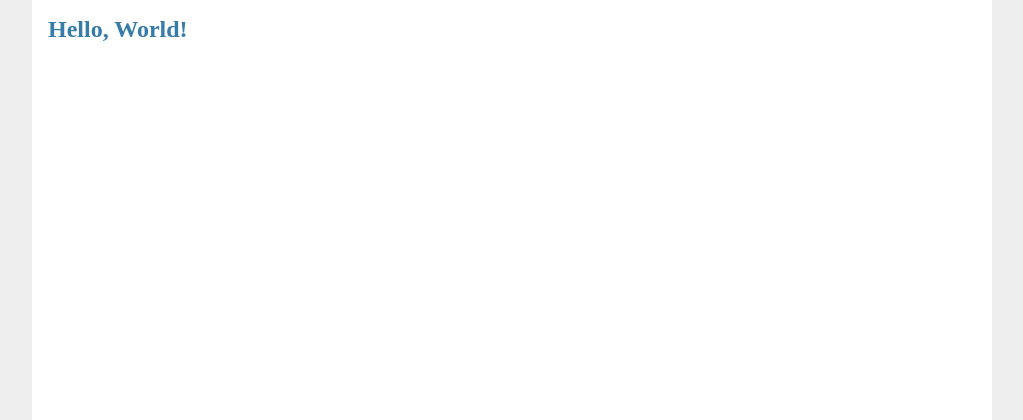
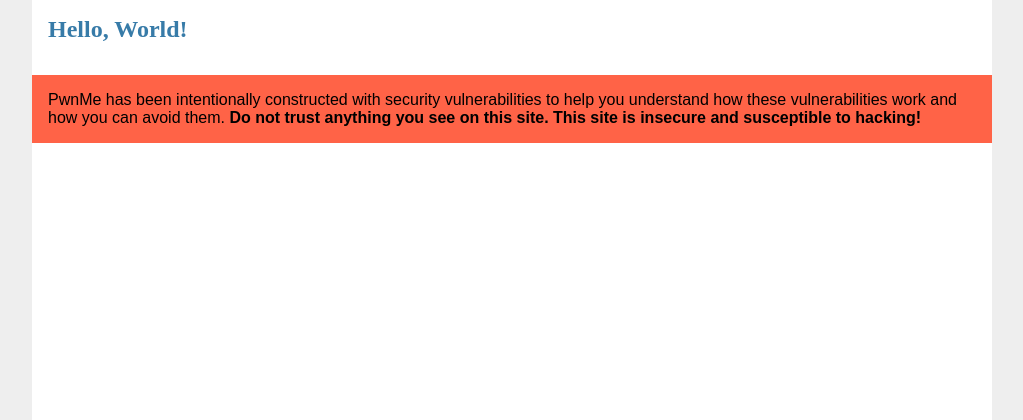
Before and after one commit to U8NWXD/pwnme, a Flask app: page /safe/hello/ in a window 1280 px wide. Shown: the part 98-518 px from the top of the page, without its empty margins (128-1151 px from the left). Run offline with Flask 2, Linux system fonts and the light colour scheme.

Commit message:
Add warning footer advertising insecurity

```diff
--- a/pwnme/static/style.css
+++ b/pwnme/static/style.css
@@ -132,3 +132,9 @@
   align-self: start;
   min-width: 10em;
 }
+
+.footer {
+  background: tomato;
+  padding: 1rem 1rem 1rem;
+  margin-bottom: 1rem;
+}
--- a/pwnme/templates/base_safe.html
+++ b/pwnme/templates/base_safe.html
@@ -28,3 +28,12 @@
   {% endfor %}
   {% block content %}{% endblock %}
 </section>
+<section class="footer">
+    PwnMe has been intentionally constructed with security
+    vulnerabilities to help you understand how these vulnerabilities
+    work and how you can avoid them.
+    <strong>
+        Do not trust anything you see on this site. This site is
+        insecure and susceptible to hacking!
+    </strong>
+</section>
```
Also changed, not shown: pwnme/templates/base_vuln.html (+9 -0 lines), pwnme/templates/index_safe.html (+1 -6 lines), pwnme/templates/index_vuln.html (+1 -6 lines).
